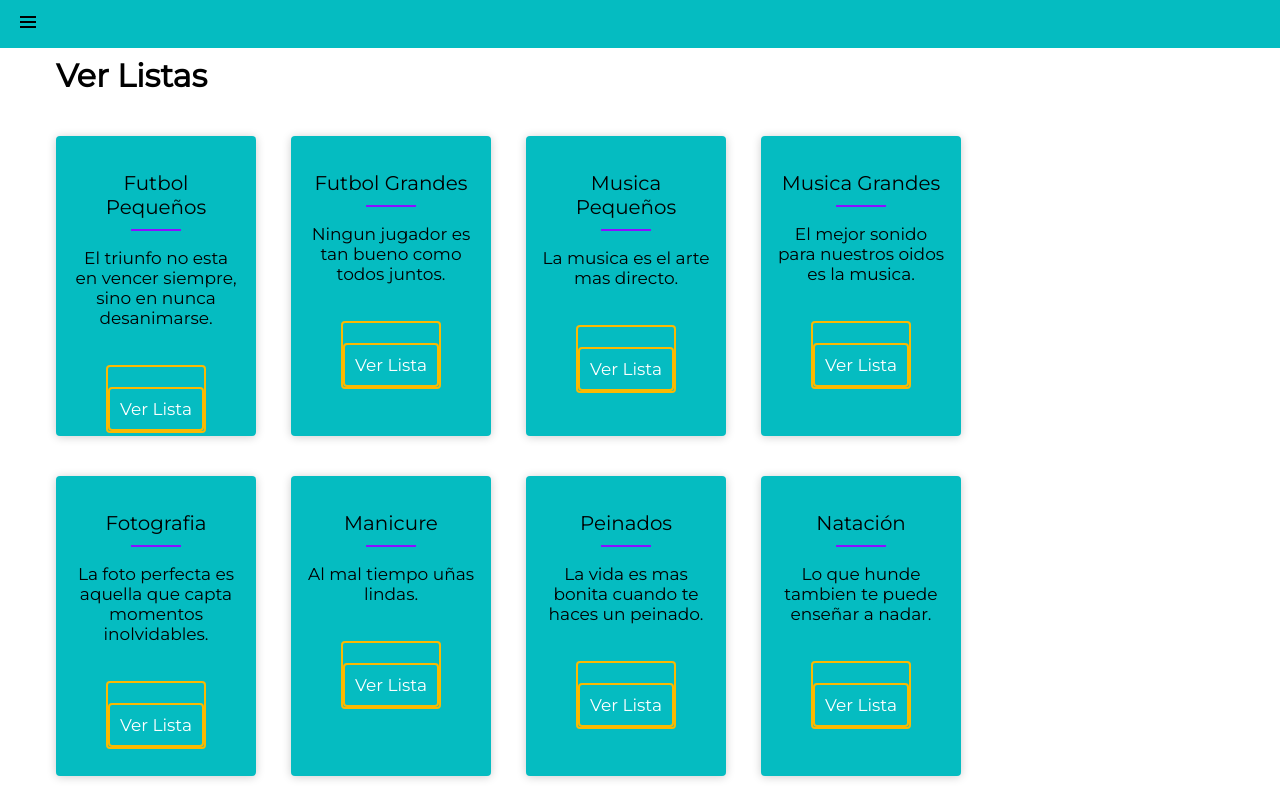
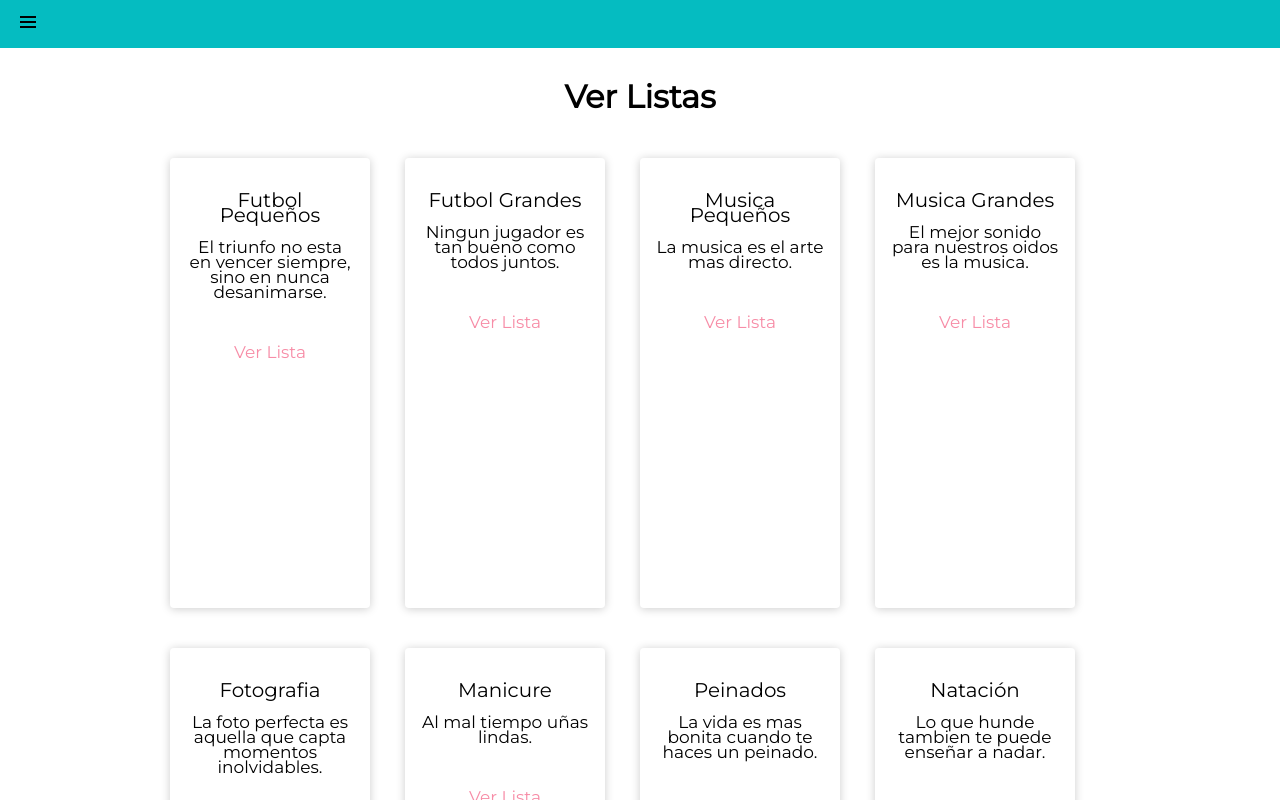
Before and after one commit to ProyectoNV/NV-FRONT, a React (Create React App) app: page /verlista in a window 1280 px wide. Shown: the top 800 px of the page. Built offline with nearby package versions, Linux system fonts and the light colour scheme.

Commit message:
Se agrega modulo de inscripción con consumo de api y validaciones

```diff
--- a/src/Componentes/Dashboard_alum.jsx
+++ b/src/Componentes/Dashboard_alum.jsx
@@ -27,10 +27,10 @@ export const SidebarAlum = ({Move}) => {
 
     return (
         <main>
-            <header class={`Barra-nav ${show ? 'barra-nav-show' : null}`}>
+            <header className={`Barra-nav ${show ? 'barra-nav-show' : null}`}>
                 <ul>
                     <li>
-                        <a href="#!" class="toggle-btn" id="btn_open" onClick={con_mov}><img src={Menu}/></a>
+                        <a href="#!" className="toggle-btn" id="btn_open" onClick={con_mov}><img src={Menu}/></a>
                     </li>
                 </ul>
             </header>
@@ -43,39 +43,39 @@ export const SidebarAlum = ({Move}) => {
                         <figure className="sidebar-photo">
                             <img src={User} alt="Userphoto"/><br></br>
                             <p>{!!username ? username : 'null'}</p>
-                            <a className="btn_img"><i className="fa-solid icons_side"><Link to="/Informacion_Personal_Alumno"><FontAwesomeIcon icon={faUserPen}/></Link></i></a>
-                            <a className="btn_img" onClick={cerrarsession}><i className="fa-solid"><Link to="/"><FontAwesomeIcon icon={faRightFromBracket}/></Link></i></a>
+                            <i className="btn_img"><i className="fa-solid icons_side"><Link to="/Informacion_Personal_Alumno"><FontAwesomeIcon icon={faUserPen}/></Link></i></i>
+                            <i className="btn_img" onClick={cerrarsession}><i className="fa-solid"><Link to="/"><FontAwesomeIcon icon={faRightFromBracket}/></Link></i></i>
                         </figure>
                     </div>
                     <ul className="Barra-lateral">
                         <li className="Barra-lateral_item">
                             <div className="Barra-lateral_button">
                                 <img src={Menu} className="Barra-lateral_img"/>
-                                <a className="Barra-lateral_link"><Link to="/menu_Alumno">Menu</Link></a>
+                                <i className="Barra-lateral_link"><Link to="/menu_Alumno">Menu</Link></i>
                             </div>
                         </li>
                         <li className="Barra-lateral_item">
                             <div className="Barra-lateral_button">
                                 <FontAwesomeIcon icon={faCalendar} className="Barra-lateral_img"/>
-                                <a className="Barra-lateral_link"><Link to="/horario">Ver Horario</Link></a>
+                                <i className="Barra-lateral_link"><Link to="/horario">Ver Horario</Link></i>
                             </div>
                         </li>
                         <li className="Barra-lateral_item">
                             <div className="Barra-lateral_button">
                                 <FontAwesomeIcon icon={faBookOpen} className="Barra-lateral_img"/>
-                                <a className="Barra-lateral_link"><Link to="/Mis_Actividades">Mis Actividades</Link></a>
+                                <i className="Barra-lateral_link"><Link to="/Mis_Actividades">Mis Actividades</Link></i>
                             </div>
                         </li>
                         <li className="Barra-lateral_item">
                             <div className="Barra-lateral_button">
                                 <FontAwesomeIcon icon={faPenToSquare} className="Barra-lateral_img"/>
-                                <a className="Barra-lateral_link"><Link to="/inscribirse">Inscripciones</Link></a>
+                                <i className="Barra-lateral_link"><Link to="/inscribirse">Inscripciones</Link></i>
                             </div>
                         </li>
                         <li className="Barra-lateral_item">
                             <div className="Barra-lateral_button">
                                 <FontAwesomeIcon icon={faFile} className="Barra-lateral_img"/>
-                                <a className="Barra-lateral_link"><Link to="/reporte">Reportes</Link></a>
+                                <i className="Barra-lateral_link"><Link to="/reporte">Reportes</Link></i>
                             </div>
                         </li>
                     </ul>
--- a/src/css/Lista_pro.css
+++ b/src/css/Lista_pro.css
@@ -1,85 +1,76 @@
-.card_d {
+.cont_eliminar{
+    display: flex;
+    justify-content: center;
+    align-items: center;
+    flex-wrap: wrap;
+    line-height: 15px;
+}
+
+.cont_card{
+    width: 100%;
+    display: flex;
+    justify-content: center;
+    align-items: center;
+    flex-wrap: wrap;
+}
+
+.card_d{
     width: 200px;
-    height: 300px;
-    margin: 20px 35px 20px 0;
+    height: 450px;
+    margin:20px 35px 20px 0;
     border-radius: 4px;
     overflow: hidden;
-    box-shadow: 0px 1px 10px rgba(0, 0, 0, 0.2);
+    box-shadow: 0px 1px 10px rgba(0,0,0,0.2);
     cursor: pointer;
     transition: all 400ms ease;
     float: left;
-    background-color: #05bcc1;
 }
 
-.card_d:hover {
+.card_d:hover{
     transform: translateY(-15px);
     box-shadow: 0 12px 16px rgba(0, 0, 0, 1);
 }
 
-.card_d figure img {
+.card_d figure img{
     width: 150px;
     height: 150px;
 }
 
-.card_d figure {
+.card_d figure{
     padding: 40px 25px;
     margin: 0;
 }
 
-.contenido {
+.contenido{
     font-size: 17px;
     padding: 15px;
     text-align: center;
 }
-
-.contenido h3 {
+.contenido p{
+    color:black
+}
+.contenido h3{
     font-weight: 500;
     margin-bottom: 15px;
-    position: relative;
-    color:black;
 }
-
-.contenido h3::before {
-    content: '';
-    position: absolute;
-    top: -5px;
-    left: -10px;
-    width: calc(100% + 20px);
-    height: calc(100% + 10px);
-    border: 2px solid #8b0fff;
-    border-radius: 4px;
-    z-index: -1;
-}
-
-.contenido h3::after {
-    content: '';
-    display: block;
-    width: 50px;
-    border-bottom: 2px solid #8b0fff;
-    margin: 10px auto;
-}
-
-.contenido p {
-    color: black;
-}
-
-.contenido a {
+.contenido  a{
     text-decoration: none;
     display: inline-block;
-    padding: 10px;
-    margin-top: 20px;
-    color: white;
-    border: 2px solid #fcb900 ;
+    padding: 8px;
+    margin-top: 10px;
+    color:#f78da7;
+    border:2px black;
     border-radius: 4px;
     transition: all 400ms ease;
 }
 
-.contenido a:hover {
+.contenido a:hover{
     background: rgb(199, 192, 255);
-    color: aliceblue;
+    color:aliceblue;
 }
 
-.contenido a:hover {
-    background: #8b0fff;
-    color: aliceblue;
+.contenido a:hover{
+    background:  #8b0fff;
+    color:aliceblue;
+
 }
```
Also changed, not shown: src/Vistas/Inscribirse.jsx (+115 -16 lines).
